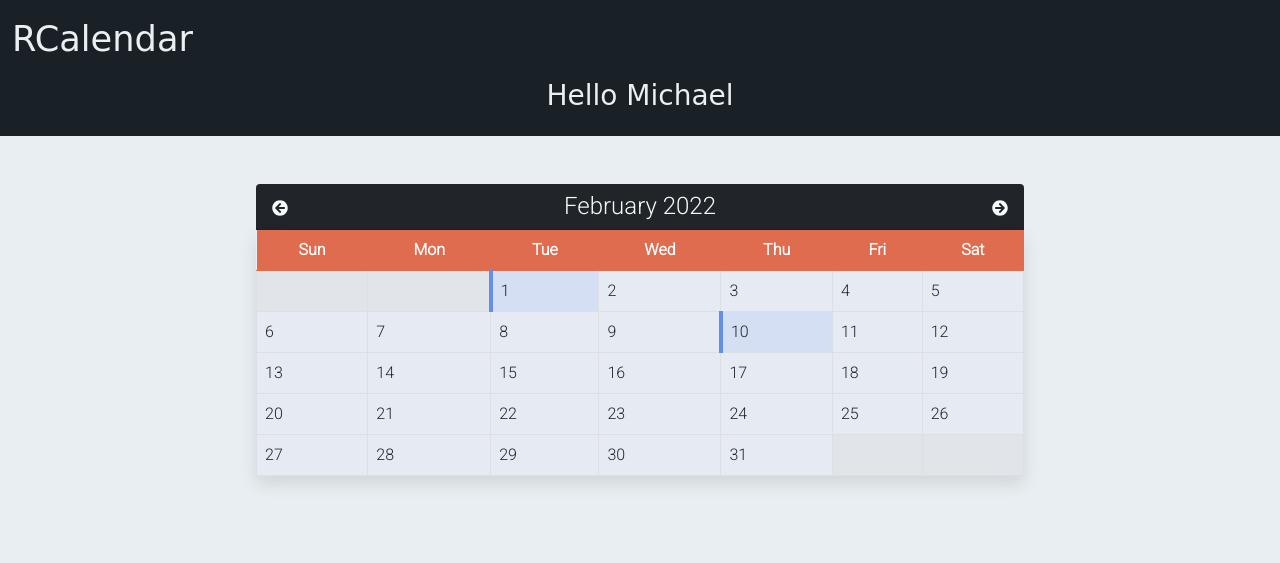
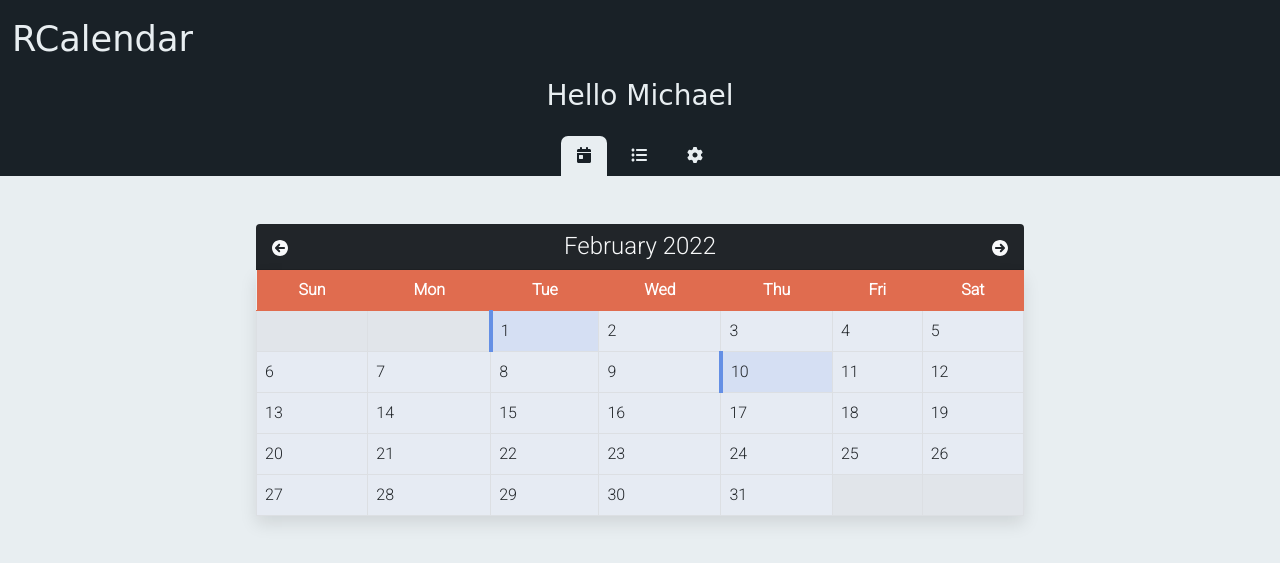
Before and after one commit to michaelpermyashkin/RCalendar, a Django app: page / in a window 1280 px wide. Shown: the top 563 px of the page. Run offline with Django 4.2, Linux system fonts and the light colour scheme; some libraries are stand-ins or nearby versions; some web fonts are replaced.

Commit message:
Added nav tabs

```diff
--- a/RCalendar/static/css/base.css
+++ b/RCalendar/static/css/base.css
@@ -1,26 +1,58 @@
+:root {
+    --primary: #192127;
+    --primary-hover: #202c34;
+    --secondary: #e06c4f;
+    --secondary-hover: #ec7355;
+    --light: #e8eef1;
+    --light-hover: #e8eef1;
+}
+
+html,
 body {
-    background-color: #E8EEF1;
+    padding: 0;
+    margin: 0;
+    scroll-behavior: smooth;
+}
+
+body * {
+    transition: 0.1s;
+}
+
+body {
+    background-color: var(--light);
     font-family: 'Roboto', sans-serif;
 }
 
 #landing {
     font-family: 'Aladin', cursive;
-    background-color: #192127;
-    color: #ebeef3;
+    background-color: var(--primary);
+    color: var(--light);
 }
 
 .navbar {
     text-align: center;
-    color: #000000;
 }
 
 .navbar-brand {
     font-size: 2.2em;
-    color: #ebeef3;
-    text-decoration: none;
+    color: var(--light);
+    text-decoration: none !important;
 }
 
-.container {}
+#menu-tabs .nav-item .nav-link {
+    text-decoration: none;
+    color: var(--light);
+    border-radius: 7px 7px 0px 0px;
+}
+
+#menu-tabs .nav-item .nav-link:hover {
+    background-color: var(--primary-hover);
+}
+
+#menu-tabs .nav-item .active {
+    background-color: var(--light) !important;
+    color: var(--primary) !important;
+}
 
 #calendar-wrapper {
     max-width: 800px;
--- /dev/null
+++ b/RCalendar/static/js/base.js
@@ -0,0 +1,7 @@
+$('#menu-tabs .nav-link').click(function() {
+    $('#menu-tabs .nav-link').each(function() {
+        $(this).removeClass('active');
+    });
+
+    $(this).addClass('active');
+});
--- a/RCalendar/templates/base.html
+++ b/RCalendar/templates/base.html
@@ -9,12 +9,16 @@
 
     <title>RCalendar | {% block title %}{% endblock title%}</title>
 
+    <!-- JQuery -->
+    <script src="https://ajax.googleapis.com/ajax/libs/jquery/3.5.1/jquery.min.js"></script>
+    <script src="http://ajax.aspnetcdn.com/ajax/jquery.validate/1.11.1/jquery.validate.min.js"></script>
+
     <!-- Bootstrap 5 -->
     <link href="https://cdn.jsdelivr.net/npm/bootstrap@5.0.2/dist/css/bootstrap.min.css" rel="stylesheet" integrity="sha384-EVSTQN3/azprG1Anm3QDgpJLIm9Nao0Yz1ztcQTwFspd3yD65VohhpuuCOmLASjC" crossorigin="anonymous">
 
     <!-- FontAwesome -->
     <link rel="stylesheet" href="https://cdnjs.cloudflare.com/ajax/libs/font-awesome/4.7.0/css/font-awesome.min.css">
-    <script src="https://use.fontawesome.com/releases/v5.12.1/js/all.js" crossorigin="anonymous"></script>
+    <script src="https://use.fontawesome.com/releases/v6.0.0/js/all.js" crossorigin="anonymous"></script>
 
     <!-- Fonts -->
     <link rel="preconnect" href="https://fonts.googleapis.com">
@@ -46,6 +50,23 @@
             <h3 id="greeting">Hello Michael</h3>
         </div>
 
+        <ul class="nav justify-content-center" id="menu-tabs">
+            <li class="nav-item rounded-top mx-1">
+                <a class="nav-link active" aria-current="page" href="#">
+                    <i class="fa-solid fa-calendar-day"></i>
+                </a>
+            </li>
+            <li class="nav-item rounded-top mx-1">
+                <a class="nav-link" href="#">
+                    <i class="fa-solid fa-list-ul"></i>
+                </a>
+            </li>
+            <li class="nav-item rounded-top mx-1">
+                <a class="nav-link" href="#">
+                    <i class="fa-solid fa-gear"></i>
+                </a>
+            </li>
+        </ul>
     </div>
 
     <div class="container mt-5">
@@ -163,6 +184,7 @@
     <script src="https://cdn.jsdelivr.net/npm/bootstrap@5.0.2/dist/js/bootstrap.bundle.min.js" integrity="sha384-MrcW6ZMFYlzcLA8Nl+NtUVF0sA7MsXsP1UyJoMp4YLEuNSfAP+JcXn/tWtIaxVXM" crossorigin="anonymous"></script>
 
     <!-- <script src="{% static 'js/calendar.js' %}"></script> -->
+    <script src="{% static 'js/base.js' %}"></script>
 </body>
 
 </html>
```
